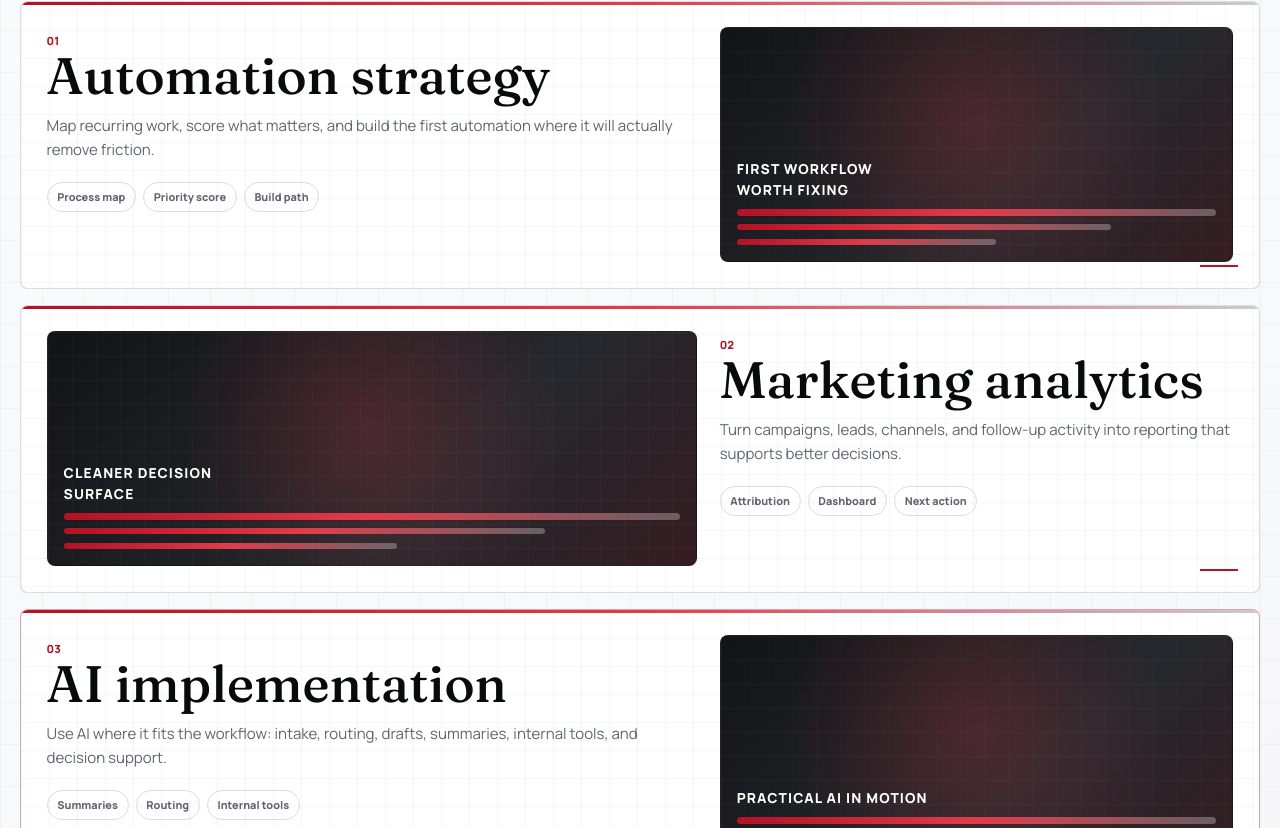
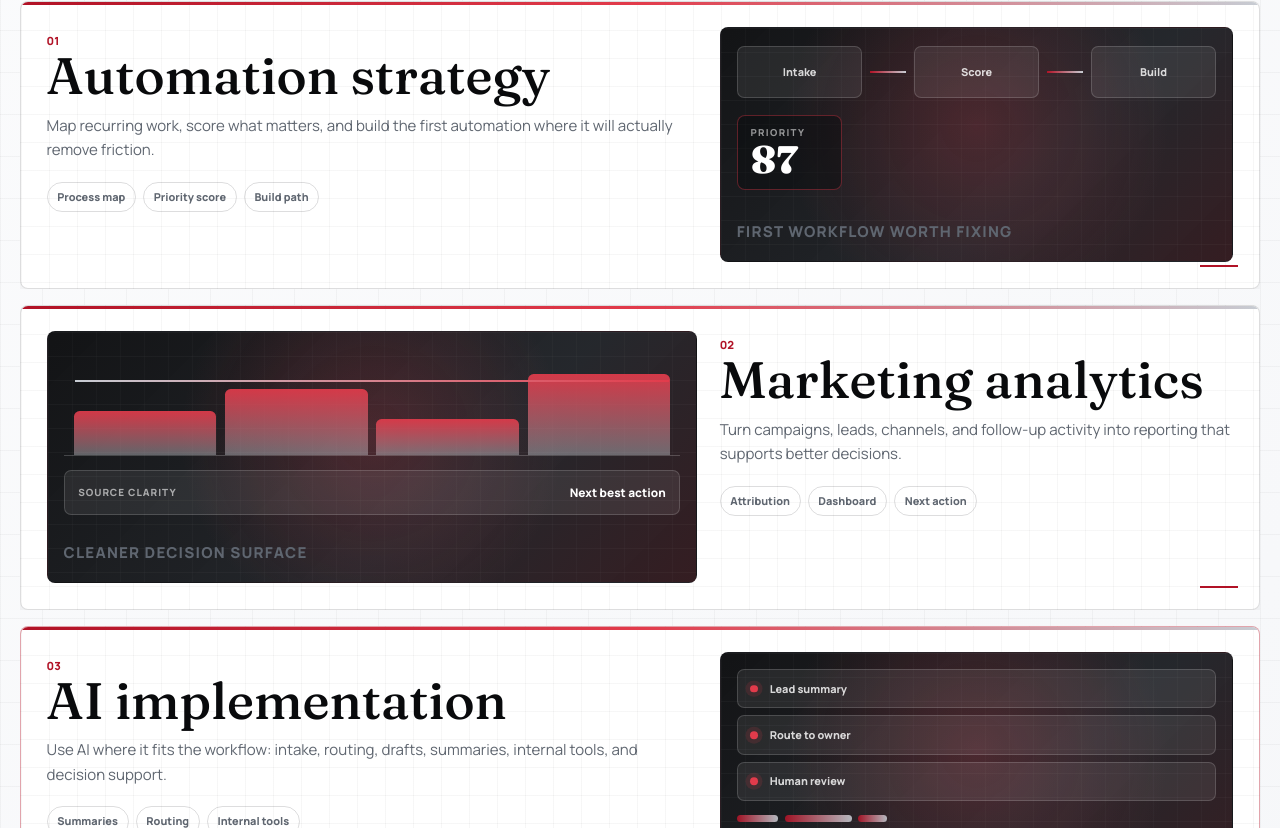
Before and after one commit to dez727/diligent-designs-consulting-site, a Next.js app in the folder client-automation-opportunity-scanner/: page / in a window 1280 px wide. Shown: the part 2532-3360 px from the top of the page. Built offline with nearby package versions, Linux system fonts and the light colour scheme; no server answers.

Commit message:
Replace service placeholder visuals

```diff
--- a/client-automation-opportunity-scanner/app/globals.css
+++ b/client-automation-opportunity-scanner/app/globals.css
@@ -1341,8 +1341,8 @@ h6 {
 .service-visual {
   position: relative;
   display: grid;
-  align-content: end;
-  gap: 0.55rem;
+  gap: 0.9rem;
+  align-content: stretch;
   min-height: 10rem;
   overflow: hidden;
   border: 1px solid var(--line);
@@ -1368,10 +1368,14 @@ h6 {
   opacity: 0.58;
 }
 
-.service-visual strong {
+.service-visual > * {
   position: relative;
   z-index: 1;
-  max-width: 12rem;
+}
+
+.service-visual p {
+  align-self: end;
+  margin: 0;
   color: #fff;
   font-size: 0.86rem;
   font-weight: 900;
@@ -1379,31 +1383,202 @@ h6 {
   text-transform: uppercase;
 }
 
-.service-visual i {
+.workflow-map-preview {
+  display: grid;
+  grid-template-columns: 1fr 2.2rem 1fr 2.2rem 1fr;
+  align-items: center;
+  gap: 0.5rem;
+}
+
+.workflow-map-preview span,
+.decision-strip,
+.ai-routing-preview span {
+  border: 1px solid rgba(255, 255, 255, 0.16);
+  border-radius: 0.45rem;
+  background: rgba(255, 255, 255, 0.08);
+  color: rgba(255, 255, 255, 0.82);
+  font-size: 0.68rem;
+  font-weight: 850;
+}
+
+.workflow-map-preview span {
+  display: grid;
+  min-height: 3.25rem;
+  place-items: center;
+  padding: 0.65rem 0.35rem;
+  text-align: center;
+}
+
+.workflow-map-preview i {
+  display: block;
+  height: 2px;
+  background: linear-gradient(90deg, var(--brand), var(--silver));
+  transform: scaleX(0.35);
+  transform-origin: left center;
+  transition: transform 0.85s cubic-bezier(0.2, 0.72, 0.18, 1);
+}
+
+.visual-score {
+  display: inline-grid;
+  justify-self: start;
+  min-width: 6.6rem;
+  border: 1px solid rgba(226, 59, 75, 0.38);
+  border-radius: 0.5rem;
+  background: rgba(9, 10, 12, 0.42);
+  padding: 0.65rem 0.8rem;
+}
+
+.visual-score small {
+  color: rgba(255, 255, 255, 0.56);
+  font-size: 0.6rem;
+  font-weight: 900;
+  letter-spacing: 0.14em;
+  text-transform: uppercase;
+}
+
+.visual-score strong {
+  color: #fff;
+  font-family: "Fraunces", Georgia, serif;
+  font-size: 2.4rem;
+  line-height: 0.9;
+}
+
+.analytics-preview {
   position: relative;
-  z-index: 1;
+  display: grid;
+  grid-template-columns: repeat(4, minmax(0, 1fr));
+  align-items: end;
+  gap: 0.55rem;
+  min-height: 6.7rem;
+  border-bottom: 1px solid rgba(255, 255, 255, 0.2);
+  padding: 0.75rem 0.65rem 0;
+}
+
+.analytics-preview span {
   display: block;
-  height: 0.38rem;
+  height: var(--bar-height, 50%);
+  min-height: 2rem;
+  border-radius: 0.35rem 0.35rem 0 0;
+  background: linear-gradient(180deg, rgba(226, 59, 75, 0.92), rgba(199, 204, 211, 0.42));
+  transform: scaleY(0.4);
+  transform-origin: bottom center;
+  transition: transform 0.85s cubic-bezier(0.2, 0.72, 0.18, 1);
+}
+
+.analytics-preview span:nth-child(1) {
+  --bar-height: 46%;
+}
+
+.analytics-preview span:nth-child(2) {
+  --bar-height: 70%;
+}
+
+.analytics-preview span:nth-child(3) {
+  --bar-height: 38%;
+}
+
+.analytics-preview span:nth-child(4) {
+  --bar-height: 86%;
+}
+
+.analytics-preview i {
+  position: absolute;
+  display: block;
+  right: 0.7rem;
+  bottom: 68%;
+  left: 0.7rem;
+  height: 2px;
+  background: linear-gradient(90deg, var(--silver), var(--signal-red));
+  transform: scaleX(0.36);
+  transform-origin: left center;
+  transition: transform 0.85s cubic-bezier(0.2, 0.72, 0.18, 1);
+}
+
+.decision-strip {
+  display: flex;
+  align-items: center;
+  justify-content: space-between;
+  gap: 1rem;
+  padding: 0.78rem 0.85rem;
+}
+
+.decision-strip span {
+  color: rgba(255, 255, 255, 0.6);
+  font-size: 0.62rem;
+  font-weight: 900;
+  letter-spacing: 0.1em;
+  text-transform: uppercase;
+}
+
+.decision-strip strong {
+  color: #fff;
+  font-size: 0.74rem;
+}
+
+.ai-routing-preview {
+  display: grid;
+  gap: 0.45rem;
+}
+
+.ai-routing-preview span {
+  position: relative;
+  display: block;
+  padding: 0.65rem 0.8rem 0.65rem 2rem;
+}
+
+.ai-routing-preview span::before {
+  position: absolute;
+  top: 50%;
+  left: 0.78rem;
+  width: 0.48rem;
+  height: 0.48rem;
   border-radius: 999px;
-  background: linear-gradient(90deg, var(--brand), var(--signal-red), rgba(255, 255, 255, 0.28));
-  transform: scaleX(0.42);
+  background: var(--signal-red);
+  box-shadow: 0 0 0 0.28rem rgba(226, 59, 75, 0.14);
+  content: "";
+  transform: translateY(-50%);
+}
+
+.ai-pulse-preview {
+  display: flex;
+  gap: 0.4rem;
+  align-items: center;
+}
+
+.ai-pulse-preview i {
+  display: block;
+  width: 2.6rem;
+  height: 0.42rem;
+  border-radius: 999px;
+  background: linear-gradient(90deg, var(--brand), var(--silver));
+  opacity: 0.88;
+  transform: scaleX(0.45);
   transform-origin: left center;
-  transition: transform 0.8s cubic-bezier(0.2, 0.72, 0.18, 1);
-}
-
-.service-visual i:nth-of-type(2) {
-  width: 78%;
+  transition: transform 0.85s cubic-bezier(0.2, 0.72, 0.18, 1);
+}
+
+.ai-pulse-preview i:nth-child(2) {
+  width: 4.2rem;
   transition-delay: 90ms;
 }
 
-.service-visual i:nth-of-type(3) {
-  width: 54%;
-  transition-delay: 160ms;
-}
-
-.service-panel.is-visible .service-visual i,
-.service-panel.is-featured .service-visual i,
-.service-panel:hover .service-visual i {
+.ai-pulse-preview i:nth-child(3) {
+  width: 1.8rem;
+  transition-delay: 170ms;
+}
+
+.service-panel.is-visible .workflow-map-preview i,
+.service-panel.is-featured .workflow-map-preview i,
+.service-panel:hover .workflow-map-preview i,
+.service-panel.is-visible .analytics-preview i,
+.service-panel.is-featured .analytics-preview i,
+.service-panel:hover .analytics-preview i,
+.service-panel.is-visible .analytics-preview span,
+.service-panel.is-featured .analytics-preview span,
+.service-panel:hover .analytics-preview span,
+.service-panel.is-visible .ai-pulse-preview i,
+.service-panel.is-featured .ai-pulse-preview i,
+.service-panel:hover .ai-pulse-preview i {
   transform: scaleX(1);
 }
 
--- a/client-automation-opportunity-scanner/app/page.tsx
+++ b/client-automation-opportunity-scanner/app/page.tsx
@@ -8,21 +8,24 @@ const services = [
     title: "Automation strategy",
     copy: "Map recurring work, score what matters, and build the first automation where it will actually remove friction.",
     signal: "First workflow worth fixing",
-    tags: ["Process map", "Priority score", "Build path"]
+    tags: ["Process map", "Priority score", "Build path"],
+    visual: "workflow"
   },
   {
     index: "02",
     title: "Marketing analytics",
     copy: "Turn campaigns, leads, channels, and follow-up activity into reporting that supports better decisions.",
     signal: "Cleaner decision surface",
-    tags: ["Attribution", "Dashboard", "Next action"]
+    tags: ["Attribution", "Dashboard", "Next action"],
+    visual: "analytics"
   },
   {
     index: "03",
     title: "AI implementation",
     copy: "Use AI where it fits the workflow: intake, routing, drafts, summaries, internal tools, and decision support.",
     signal: "Practical AI in motion",
-    tags: ["Summaries", "Routing", "Internal tools"]
+    tags: ["Summaries", "Routing", "Internal tools"],
+    visual: "ai"
   }
 ];
 
@@ -169,11 +172,56 @@ export default function HomePage() {
                   ))}
                 </div>
               </div>
-              <div className="service-visual" aria-hidden="true">
-                <strong>{service.signal}</strong>
-                <i />
-                <i />
-                <i />
+              <div className={`service-visual service-visual-${service.visual}`} aria-hidden="true">
+                {service.visual === "workflow" ? (
+                  <>
+                    <div className="workflow-map-preview">
+                      <span>Intake</span>
+                      <i />
+                      <span>Score</span>
+                      <i />
+                      <span>Build</span>
+                    </div>
+                    <div className="visual-score">
+                      <small>Priority</small>
+                      <strong>87</strong>
+                    </div>
+                    <p>{service.signal}</p>
+                  </>
+                ) : null}
+
+                {service.visual === "analytics" ? (
+                  <>
+                    <div className="analytics-preview">
+                      <span />
+                      <span />
+                      <span />
+                      <span />
+                      <i />
+                    </div>
+                    <div className="decision-strip">
+                      <span>Source clarity</span>
+                      <strong>Next best action</strong>
+                    </div>
+                    <p>{service.signal}</p>
+                  </>
+                ) : null}
+
+                {service.visual === "ai" ? (
+                  <>
+                    <div className="ai-routing-preview">
+                      <span>Lead summary</span>
+                      <span>Route to owner</span>
+                      <span>Human review</span>
+                    </div>
+                    <div className="ai-pulse-preview">
+                      <i />
+                      <i />
+                      <i />
+                    </div>
+                    <p>{service.signal}</p>
+                  </>
+                ) : null}
               </div>
             </article>
           ))}
```
